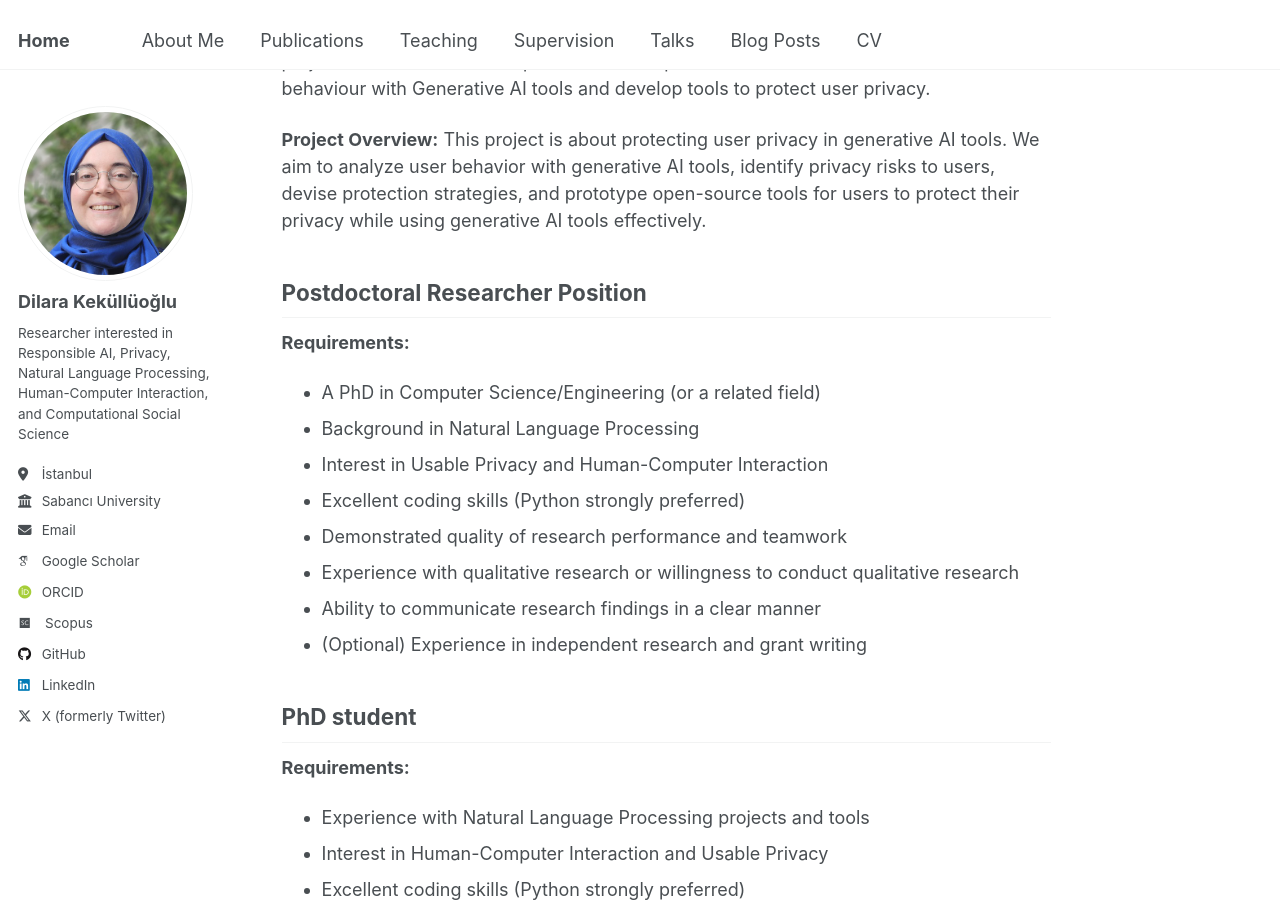
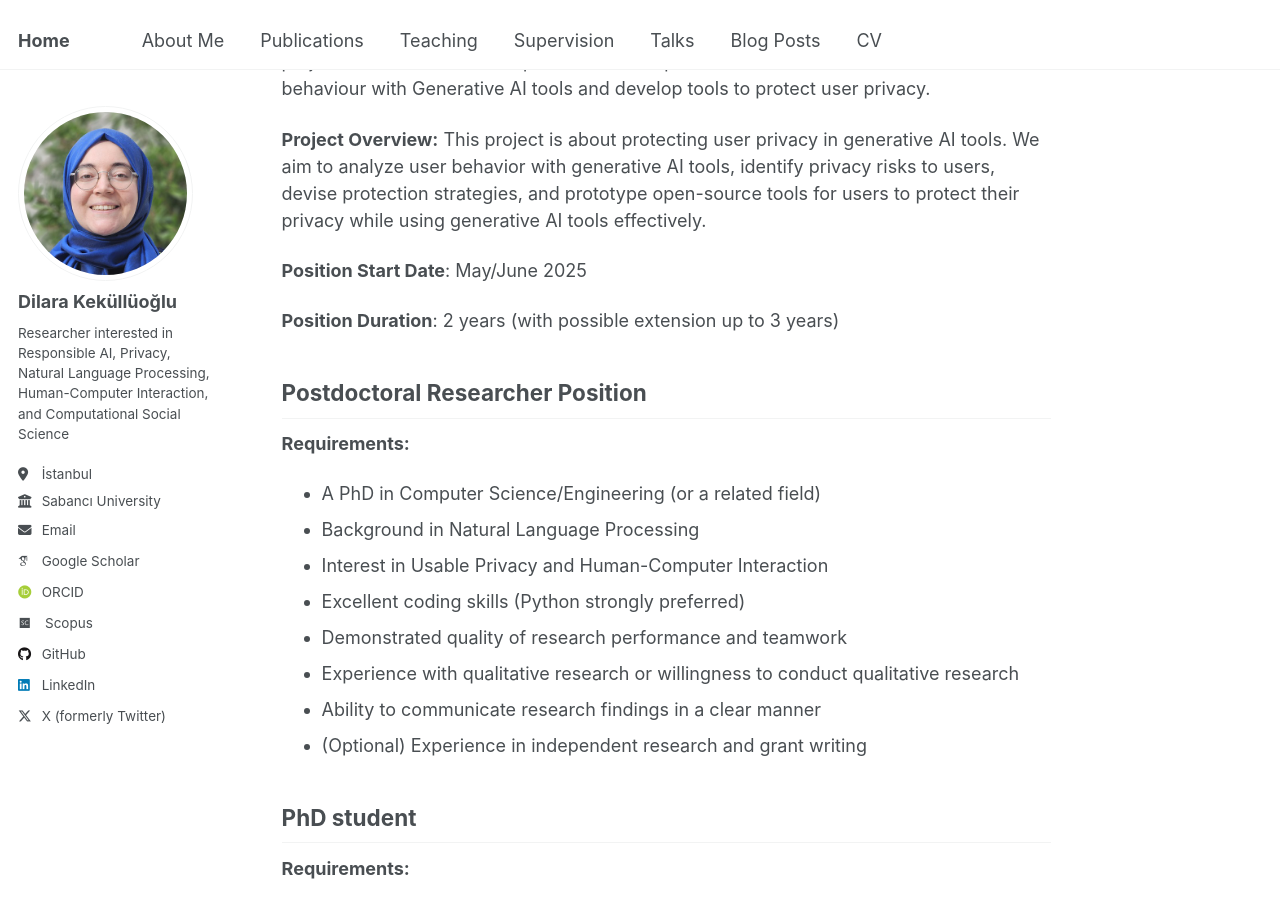
Before and after one commit to dilarakkl/dilarakkl.github.io, a Jekyll site: the page built from _posts/2025-02-19-hiring.md, in a window 1280 px wide and 900 px high, scrolled down 314 px. Built offline with Jekyll 4.4.1, drawn with Linux system fonts in a browser that asks for light colours; some web fonts are replaced.

Commit message:
Update 2025-02-19-hiring.md

```diff
--- a/_posts/2025-02-19-hiring.md
+++ b/_posts/2025-02-19-hiring.md
@@ -14,6 +14,11 @@ I am hiring!
 I am looking for a postdoctoral researcher and a PhD student with a background in NLP and/or HCI  to work on a TÜBİTAK funded project around Generative AI and Privacy. The project includes a series of quantitative and qualitative studies to understand user behaviour with Generative AI tools and develop tools to protect user privacy.
 
 **Project Overview:** This project is about protecting user privacy in generative AI tools. We aim to analyze user behavior with generative AI tools, identify privacy risks to users, devise protection strategies, and prototype open-source tools for users to protect their privacy while using generative AI tools effectively.
+
+**Position Start Date**: May/June 2025
+
+**Position Duration**: 2 years (with possible extension up to 3 years)
+
 
 Postdoctoral Researcher Position
 ------
```
